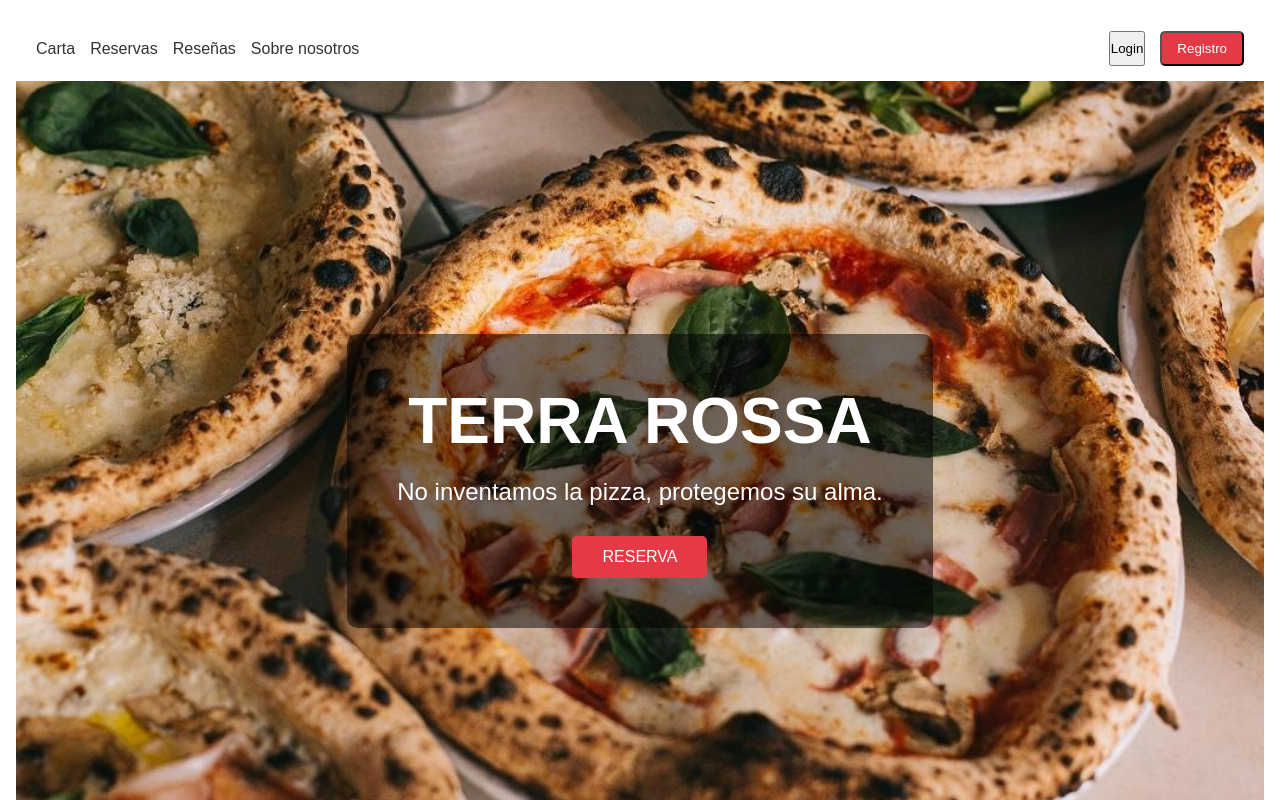
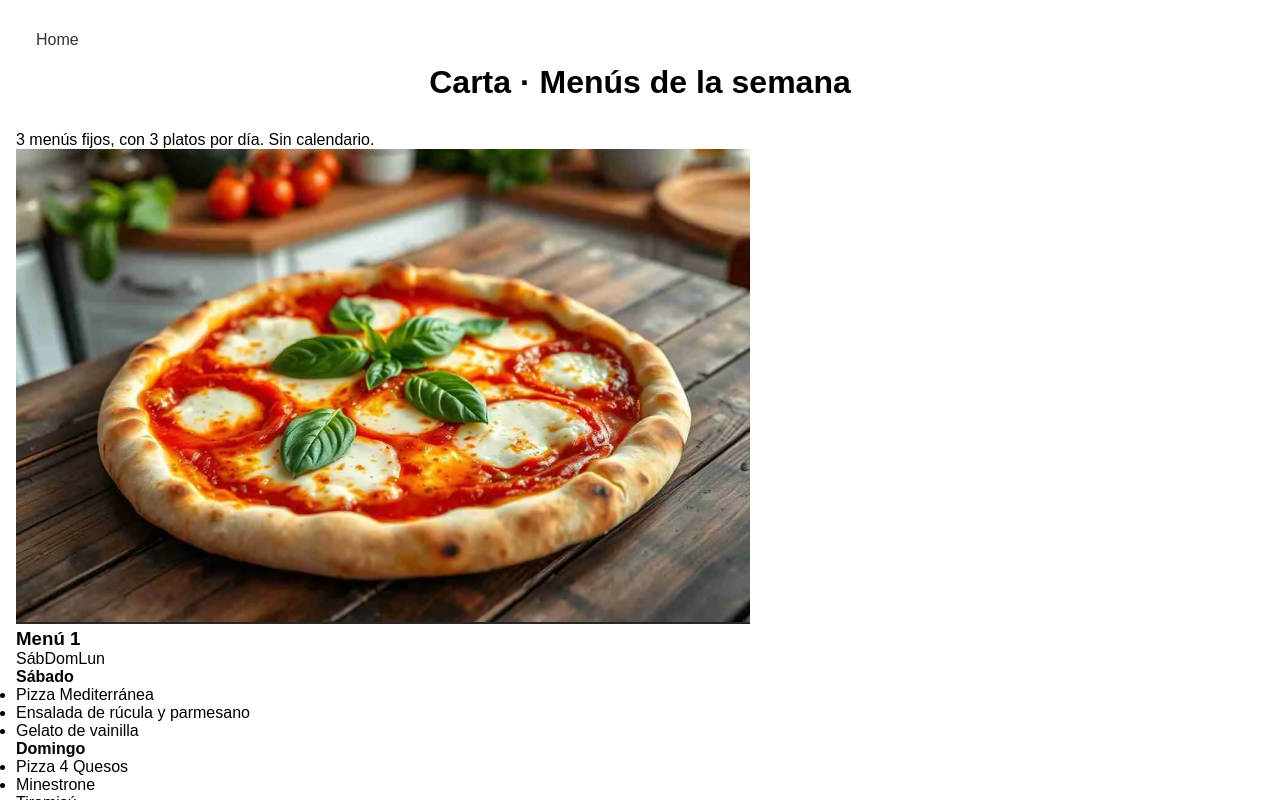
Before and after one commit to Kari-cpu-ui/crm-restaurant-frontend, an Angular app: page /menu-list in a window 1280 px wide. Before the commit this address led to /. Shown: the top 800 px of the page. Built offline with nearby package versions, Linux system fonts and the light colour scheme; no server answers.

Commit message:
conectando los menus con home

```diff
--- a/src/app/app.routes.ts
+++ b/src/app/app.routes.ts
@@ -13,6 +13,7 @@ import { ReviewComponent } from './pages/review/review';
 import { MenuCreateComponent } from './pages/menus/menu-create/menu-create';
 import { MenuEditComponent } from './pages/menus/menu-edit/menu-edit';
 import { MenuFormComponent } from './pages/menus/menu-form/menu-form';
+import { MenuListComponent } from './pages/menus/menu-list/menu-list';
 
 export const routes: Routes = [
   // Rutas públicas
@@ -25,6 +26,7 @@ export const routes: Routes = [
   { path: 'reservas/nueva', component: ReservaCreateComponent },
   { path: 'mis-reservas', component: MisReservasComponent },
   { path: 'review', component: ReviewComponent },
+  { path: 'menu-list', component: MenuListComponent },
 
   // Dashboard de administración con rutas hijas
   {
--- a/src/app/pages/home/home.html
+++ b/src/app/pages/home/home.html
@@ -1,14 +1,10 @@
 <header class="navbar">
     <div class="nav-left">
-        <a routerLink="/menus">Carta</a>
+        <a routerLink="/menu-list">Carta</a>
         <a routerLink="/mis-reservas" (click)="verMisReservas()">Reservas</a>
         <a routerLink="/review">Reseñas</a>
         <a routerLink="">Sobre nosotros</a>
         <a routerLink="/admin" [hidden]="!isAdmin()">Admin</a>
-        <!-- <button class="btn-admin" [hidden]="!isAdmin()" routerLink="/admin">
-            Admin
-        </button> -->
-
     </div>
 
     <div class="nav-right">
--- a/src/app/pages/menus/menu-list/menu-list.html
+++ b/src/app/pages/menus/menu-list/menu-list.html
@@ -1,3 +1,16 @@
+<header class="navbar">
+  <div class="nav-left">
+    <a routerLink="/">Home</a>
+  </div>
+
+  <div class="nav-right">
+    <button class="btn-logout" [hidden]="!isLogged()" (click)="logout()">
+      Logout
+    </button>
+
+  </div>
+</header>
+
 <section class="menu-page">
   <h2>Carta · Menús de la semana</h2>
   <p class="subtitle">3 menús fijos, con 3 platos por día. Sin calendario.</p>
--- a/src/app/pages/menus/menu-list/menu-list.ts
+++ b/src/app/pages/menus/menu-list/menu-list.ts
@@ -4,11 +4,13 @@ import { RouterLink } from '@angular/router';
 
 import { MenuService } from '../menu';
 import { Menu } from '../interfaces/Menu';
+import { AuthService } from '../../../core/services/auth';
+import { RouterModule, Router } from '@angular/router';
 
 @Component({
   selector: 'app-menu-list',
   standalone: true,
-  imports: [CommonModule, RouterLink],
+  imports: [CommonModule, RouterLink, RouterModule],
   templateUrl: './menu-list.html',
 })
 export class MenuListComponent implements OnInit {
@@ -16,7 +18,7 @@ export class MenuListComponent implements OnInit {
   loading = false;
   error = '';
 
-  constructor(private menuService: MenuService) { }
+  constructor(private menuService: MenuService, private auth: AuthService, private router: Router) { }
 
   ngOnInit(): void {
     this.loadMenus();
@@ -49,4 +51,13 @@ export class MenuListComponent implements OnInit {
       error: () => alert('Error borrando menú'),
     });
   }
+
+  logout(): void {
+    this.auth.logout();
+    this.router.navigate(['/']);
+  }
+
+  isLogged(): boolean {
+    return this.auth.isLogged();
+  }
 }
```
